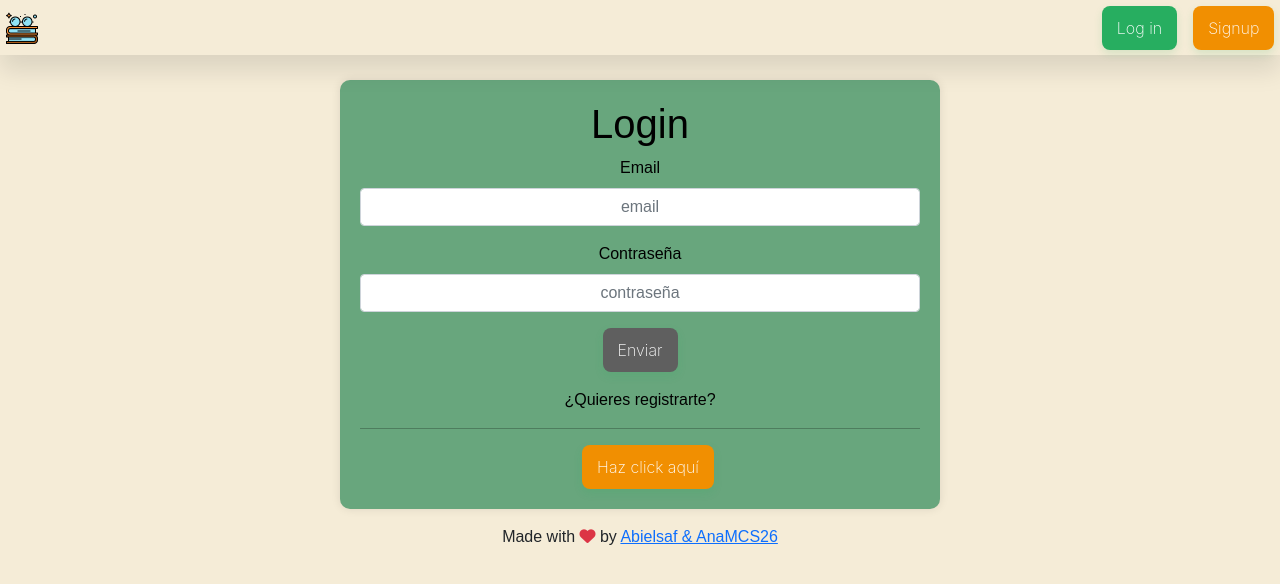
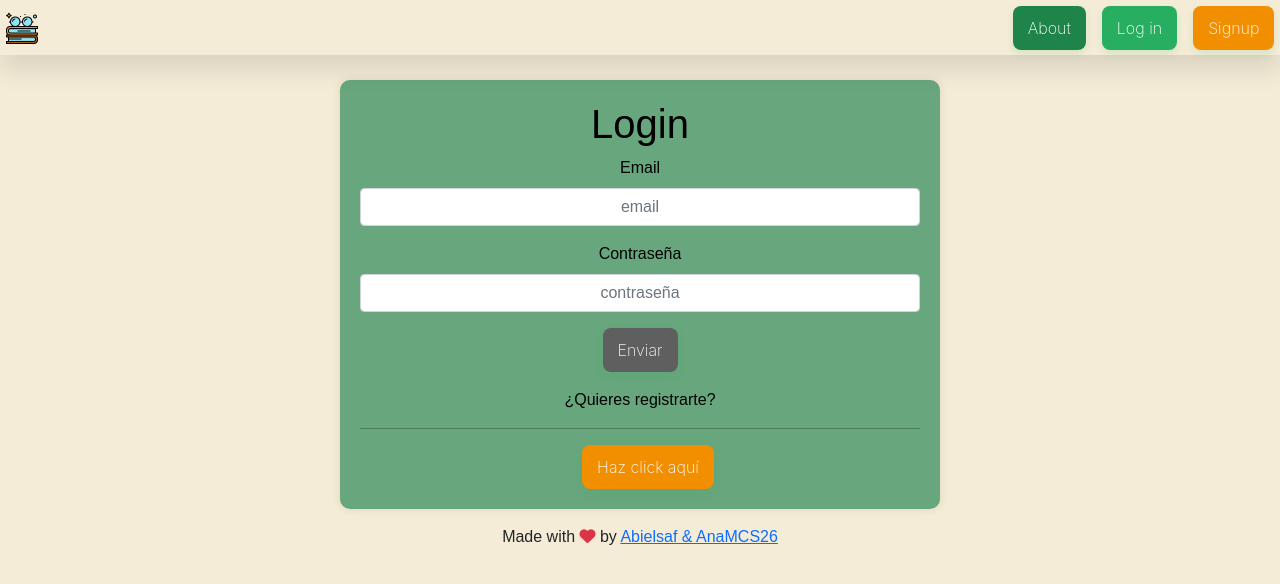
Before and after one commit to 4GeeksAcademy/spain-fs-pt-53-AB-AC-JO, a React app: page /login in a window 1280 px wide. Built offline with nearby package versions, Linux system fonts and the light colour scheme; no server answers.

Commit message:
added about button to navbar

```diff
--- a/src/front/js/component/navbar.js
+++ b/src/front/js/component/navbar.js
@@ -20,6 +20,11 @@ export const Navbar = () => {
 				<Logo />
 			</Link>
 			<div className=" navbar-links ml-auto">
+				<Link to="/about">
+					<button className="button-about" role="button">
+						About
+					</button>
+				</Link>
 				{!store.token ? (
 					<div className="navbar-buttons">
 						<Link to="/login">
--- a/src/front/js/pages/about.js
+++ b/src/front/js/pages/about.js
@@ -13,7 +13,7 @@ const About = () => {
             <h5 className="cardAbout-title">Abielsaf</h5>
             <p className="cardAbout-text">¡Hola! Soy Ángel, un apasionado de la programación y la tecnología. Desde muy joven, he estado fascinado por el mundo de la informática y he dedicado mi vida a explorar y dominar diferentes lenguajes de programación y tecnologías emergentes.</p>
             <div className="text-center">
-              <a href="https://github.com/Abielsaf" target="_blank" className="btn btn-primary mr-2">
+              <a href="https://github.com/Abielsaf" target="_blank" className="btn btn-dark mr-2">
                 <span className="svgContainer">
                   <svg fill="white" viewBox="0 0 496 512" height="1.6em">
                     <path d="M165.9 397.4c0 2-2.3 3.6-5.2 3.6-3.3.3-5.6-1.3-5.6-3.6 0-2 2.3-3.6 5.2-3.6 3-.3 5.6 1.3 5.6 3.6zm-31.1-4.5c-.7 2 1.3 4.3 4.3 4.9 2.6 1 5.6 0 6.2-2s-1.3-4.3-4.3-5.2c-2.6-.7-5.5.3-6.2 2.3zm44.2-1.7c-2.9.7-4.9 2.6-4.6 4.9.3 2 2.9 3.3 5.9 2.6 2.9-.7 4.9-2.6 4.6-4.6-.3-1.9-3-3.2-5.9-2.9zM244.8 8C106.1 8 0 113.3 0 252c0 110.9 69.8 205.8 169.5 239.2 12.8 2.3 17.3-5.6 17.3-12.1 0-6.2-.3-40.4-.3-61.4 0 0-70 15-84.7-29.8 0 0-11.4-29.1-27.8-36.6 0 0-22.9-15.7 1.6-15.4 0 0 24.9 2 38.6 25.8 21.9 38.6 58.6 27.5 72.9 20.9 2.3-16 8.8-27.1 16-33.7-55.9-6.2-112.3-14.3-112.3-110.5 0-27.5 7.6-41.3 23.6-58.9-2.6-6.5-11.1-33.3 2.6-67.9 20.9-6.5 69 27 69 27 20-5.6 41.5-8.5 62.8-8.5s42.8 2.9 62.8 8.5c0 0 48.1-33.6 69-27 13.7 34.7 5.2 61.4 2.6 67.9 16 17.7 25.8 31.5 25.8 58.9 0 96.5-58.9 104.2-114.8 110.5 9.2 7.9 17 22.9 17 46.4 0 33.7-.3 75.4-.3 83.6 0 6.5 4.6 14.4 17.3 12.1C428.2 457.8 496 362.9 496 252 496 113.3 383.5 8 244.8 8zM97.2 352.9c-1.3 1-1 3.3.7 5.2 1.6 1.6 3.9 2.3 5.2 1 1.3-1 1-3.3-.7-5.2-1.6-1.6-3.9-2.3-5.2-1zm-10.8-8.1c-.7 1.3.3 2.9 2.3 3.9 1.6 1 3.6.7 4.3-.7.7-1.3-.3-2.9-2.3-3.9-2-.6-3.6-.3-4.3.7zm32.4 35.6c-1.6 1.3-1 4.3 1.3 6.2 2.3 2.3 5.2 2.6 6.5 1 1.3-1.3.7-4.3-1.3-6.2-2.2-2.3-5.2-2.6-6.5-1zm-11.4-14.7c-1.6 1-1.6 3.6 0 5.9 1.6 2.3 4.3 3.3 5.6 2.3 1.6-1.3 1.6-3.9 0-6.2-1.4-2.3-4-3.3-5.6-2z"></path>
@@ -31,7 +31,7 @@ const About = () => {
             <h5 className="cardAbout-title">AnaMCS26</h5>
             <p className="cardAbout-text">¡Hola! Soy Ana, un entusiasta de la programación con una pasión inquebrantable por la creación de software innovador y funcional. Desde que escribí mi primera línea de código, supe que había encontrado mi verdadera vocación.</p>
             <div className="text-center">
-              <a href="https://github.com/AnaMCS26" target="_blank" className="btn btn-primary mr-2">
+              <a href="https://github.com/AnaMCS26" target="_blank" className="btn btn-dark mr-2">
                 <span className="svgContainer">
                   <svg fill="white" viewBox="0 0 496 512" height="1.6em">
                     <path d="M165.9 397.4c0 2-2.3 3.6-5.2 3.6-3.3.3-5.6-1.3-5.6-3.6 0-2 2.3-3.6 5.2-3.6 3-.3 5.6 1.3 5.6 3.6zm-31.1-4.5c-.7 2 1.3 4.3 4.3 4.9 2.6 1 5.6 0 6.2-2s-1.3-4.3-4.3-5.2c-2.6-.7-5.5.3-6.2 2.3zm44.2-1.7c-2.9.7-4.9 2.6-4.6 4.9.3 2 2.9 3.3 5.9 2.6 2.9-.7 4.9-2.6 4.6-4.6-.3-1.9-3-3.2-5.9-2.9zM244.8 8C106.1 8 0 113.3 0 252c0 110.9 69.8 205.8 169.5 239.2 12.8 2.3 17.3-5.6 17.3-12.1 0-6.2-.3-40.4-.3-61.4 0 0-70 15-84.7-29.8 0 0-11.4-29.1-27.8-36.6 0 0-22.9-15.7 1.6-15.4 0 0 24.9 2 38.6 25.8 21.9 38.6 58.6 27.5 72.9 20.9 2.3-16 8.8-27.1 16-33.7-55.9-6.2-112.3-14.3-112.3-110.5 0-27.5 7.6-41.3 23.6-58.9-2.6-6.5-11.1-33.3 2.6-67.9 20.9-6.5 69 27 69 27 20-5.6 41.5-8.5 62.8-8.5s42.8 2.9 62.8 8.5c0 0 48.1-33.6 69-27 13.7 34.7 5.2 61.4 2.6 67.9 16 17.7 25.8 31.5 25.8 58.9 0 96.5-58.9 104.2-114.8 110.5 9.2 7.9 17 22.9 17 46.4 0 33.7-.3 75.4-.3 83.6 0 6.5 4.6 14.4 17.3 12.1C428.2 457.8 496 362.9 496 252 496 113.3 383.5 8 244.8 8zM97.2 352.9c-1.3 1-1 3.3.7 5.2 1.6 1.6 3.9 2.3 5.2 1 1.3-1 1-3.3-.7-5.2-1.6-1.6-3.9-2.3-5.2-1zm-10.8-8.1c-.7 1.3.3 2.9 2.3 3.9 1.6 1 3.6.7 4.3-.7.7-1.3-.3-2.9-2.3-3.9-2-.6-3.6-.3-4.3.7zm32.4 35.6c-1.6 1.3-1 4.3 1.3 6.2 2.3 2.3 5.2 2.6 6.5 1 1.3-1.3.7-4.3-1.3-6.2-2.2-2.3-5.2-2.6-6.5-1zm-11.4-14.7c-1.6 1-1.6 3.6 0 5.9 1.6 2.3 4.3 3.3 5.6 2.3 1.6-1.3 1.6-3.9 0-6.2-1.4-2.3-4-3.3-5.6-2z"></path>
--- a/src/front/styles/login.css
+++ b/src/front/styles/login.css
@@ -1,5 +1,5 @@
 .container {
-  width: 320px;
+  width: 100%;
   border-radius: 0.75rem;
   background-color: #8FBF9F;
   padding: 2rem;
@@ -53,3 +53,27 @@
 .enviar:hover {
   box-shadow: rgba(39, 174, 96, .2) 0 6px 12px;
 }
+
+@media (min-width: 576px) {
+  .container {
+    width: 320px;
+  }
+}
+
+@media (min-width: 768px) {
+  .container {
+    width: 440px;
+  }
+}
+
+@media (min-width: 992px) {
+  .container {
+    width: 560px;
+  }
+}
+
+@media (min-width: 1200px) {
+  .container {
+    width: 720px;
+  }
+}
--- a/src/front/styles/navbar.css
+++ b/src/front/styles/navbar.css
@@ -45,6 +45,52 @@
   .navbar-links.active {
     clip-path: polygon(0 0, 100% 0, 100% 100%, 0 100%);
   }
+}
+.button-about{
+  appearance: none;
+  backface-visibility: hidden;
+  background-color: #1e8449;
+  border-radius: 8px;
+  border-style: none;
+  box-shadow: rgba(39, 174, 96, .15) 0 4px 9px;
+  box-sizing: border-box;
+  color: #fff;
+  cursor: pointer;
+  display: inline-block;
+  font-family: Inter, -apple-system, system-ui, "Segoe UI", Helvetica, Arial, sans-serif;
+  font-size: 16px;
+  font-weight: 200;
+  letter-spacing: normal;
+  line-height: 1.5;
+  outline: none;
+  overflow: hidden;
+  padding: 10px 15px;
+  position: relative;
+  text-align: center;
+  text-decoration: none;
+  transform: translate3d(0, 0, 0);
+  transition: all .3s;
+  user-select: none;
+  -webkit-user-select: none;
+  touch-action: manipulation;
+  vertical-align: top;
+  white-space: nowrap;
+}
+
+.button-about:hover {
+  background-color: #8FBF9F;
+  opacity: 1;
+  transform: translateY(0);
+  transition-duration: .35s;
+}
+
+.button-about:active {
+  transform: translateY(2px);
+  transition-duration: .35s;
+}
+
+.button-about:hover {
+  box-shadow: rgba(39, 174, 96, .2) 0 6px 12px;
 }
 
 /*
```
